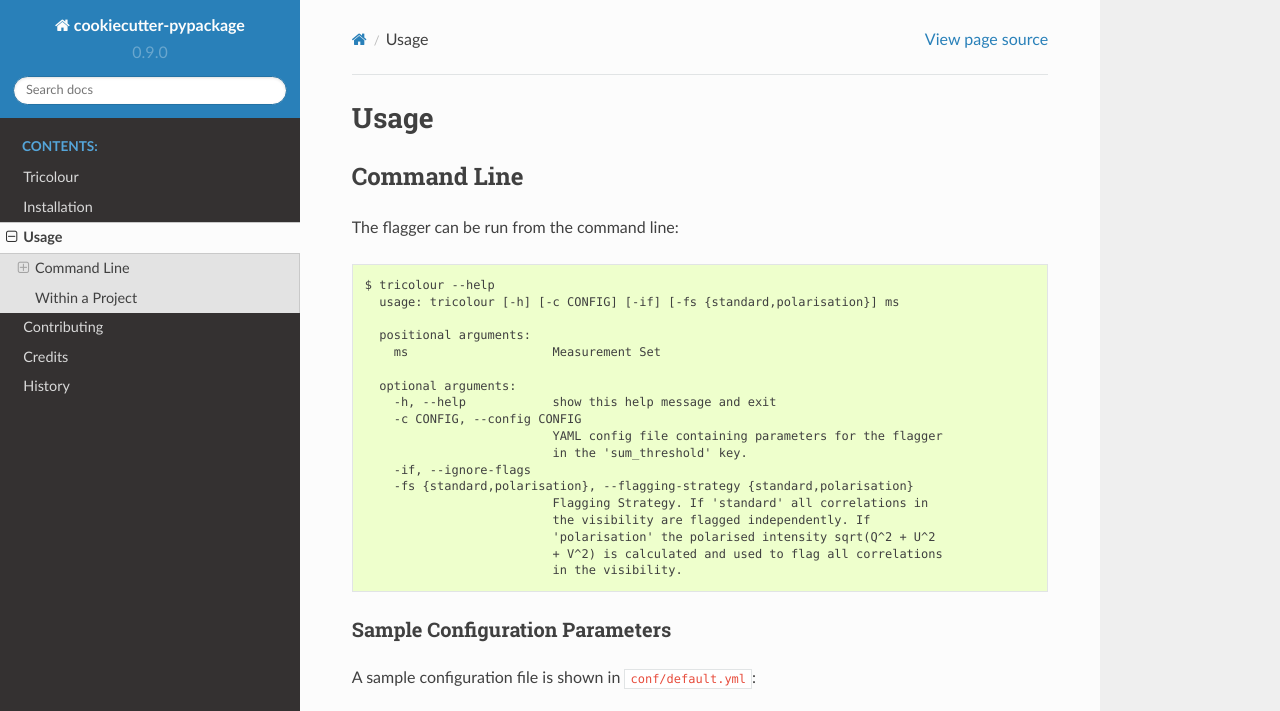
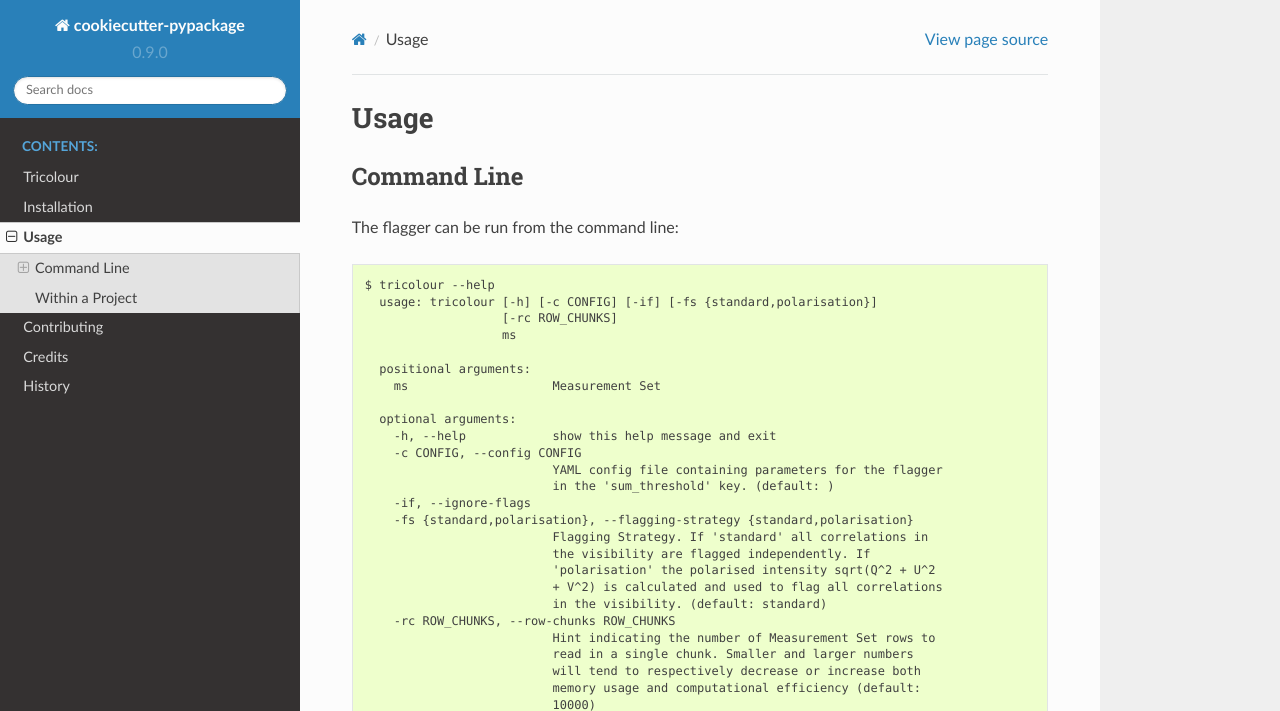
Before and after one commit to ratt-ru/tricolour, a Sphinx documentation site: the page built from docs/usage.rst, in a window 1280 px wide and 1309 px high, cut to the strip 0-711 px from the top of the window. Built offline with Sphinx 7.4.7 and the Read the Docs theme 2.0.0, drawn with Linux system fonts in a browser that asks for light colours; pages that are not in the unit, such as notebooks, are missing from menus.

Commit message:
Update documentation

```diff
--- a/docs/usage.rst
+++ b/docs/usage.rst
@@ -8,7 +8,9 @@ Command Line
 The flagger can be run from the command line::
 
     $ tricolour --help
-      usage: tricolour [-h] [-c CONFIG] [-if] [-fs {standard,polarisation}] ms
+      usage: tricolour [-h] [-c CONFIG] [-if] [-fs {standard,polarisation}]
+                       [-rc ROW_CHUNKS]
+                       ms
 
       positional arguments:
         ms                    Measurement Set
@@ -17,15 +19,20 @@ The flagger can be run from the command line::
         -h, --help            show this help message and exit
         -c CONFIG, --config CONFIG
                               YAML config file containing parameters for the flagger
-                              in the 'sum_threshold' key.
+                              in the 'sum_threshold' key. (default: )
         -if, --ignore-flags
         -fs {standard,polarisation}, --flagging-strategy {standard,polarisation}
                               Flagging Strategy. If 'standard' all correlations in
                               the visibility are flagged independently. If
                               'polarisation' the polarised intensity sqrt(Q^2 + U^2
                               + V^2) is calculated and used to flag all correlations
-                              in the visibility.
-
+                              in the visibility. (default: standard)
+        -rc ROW_CHUNKS, --row-chunks ROW_CHUNKS
+                              Hint indicating the number of Measurement Set rows to
+                              read in a single chunk. Smaller and larger numbers
+                              will tend to respectively decrease or increase both
+                              memory usage and computational efficiency (default:
+                              10000)
 
 Sample Configuration Parameters
 ~~~~~~~~~~~~~~~~~~~~~~~~~~~~~~~
```
Also changed, not shown: 1 other file.
